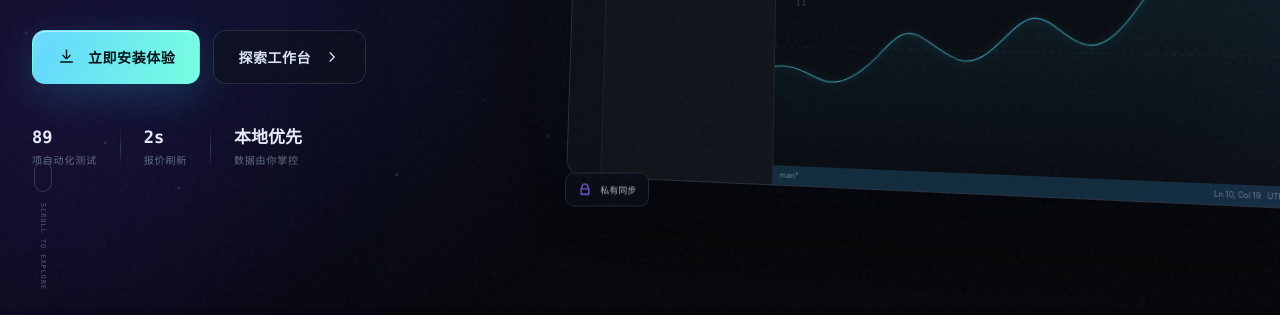
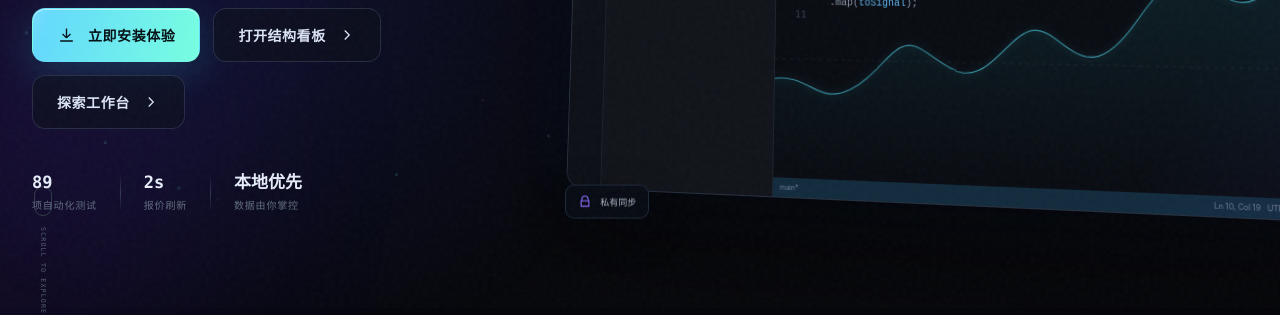
Before and after one commit to zma96669/a-stock-watch-site, a website: page website/index.html in a window 1280 px wide. Shown: the part 492-807 px from the top of the page. Drawn offline with Linux system fonts and the light colour scheme.

Commit message:
feat: surface dashboard entry in hero

```diff
--- a/website/index.html
+++ b/website/index.html
@@ -40,6 +40,7 @@
             <a class="button button-primary magnetic" href="downloads/a-stock-watch-0.1.36.vsix" download>
               <span class="button-glow"></span><svg viewBox="0 0 24 24" aria-hidden="true"><path d="M12 3v12m0 0 5-5m-5 5-5-5M4 19h16" /></svg><span>立即安装体验</span>
             </a>
+            <a class="button button-ghost magnetic" href="dashboard.html"><span>打开结构看板</span><svg viewBox="0 0 24 24" aria-hidden="true"><path d="m9 18 6-6-6-6" /></svg></a>
             <a class="button button-ghost magnetic" href="#showcase"><span>探索工作台</span><svg viewBox="0 0 24 24" aria-hidden="true"><path d="m9 18 6-6-6-6" /></svg></a>
           </div>
           <div class="hero-meta reveal" data-delay="280">
```
